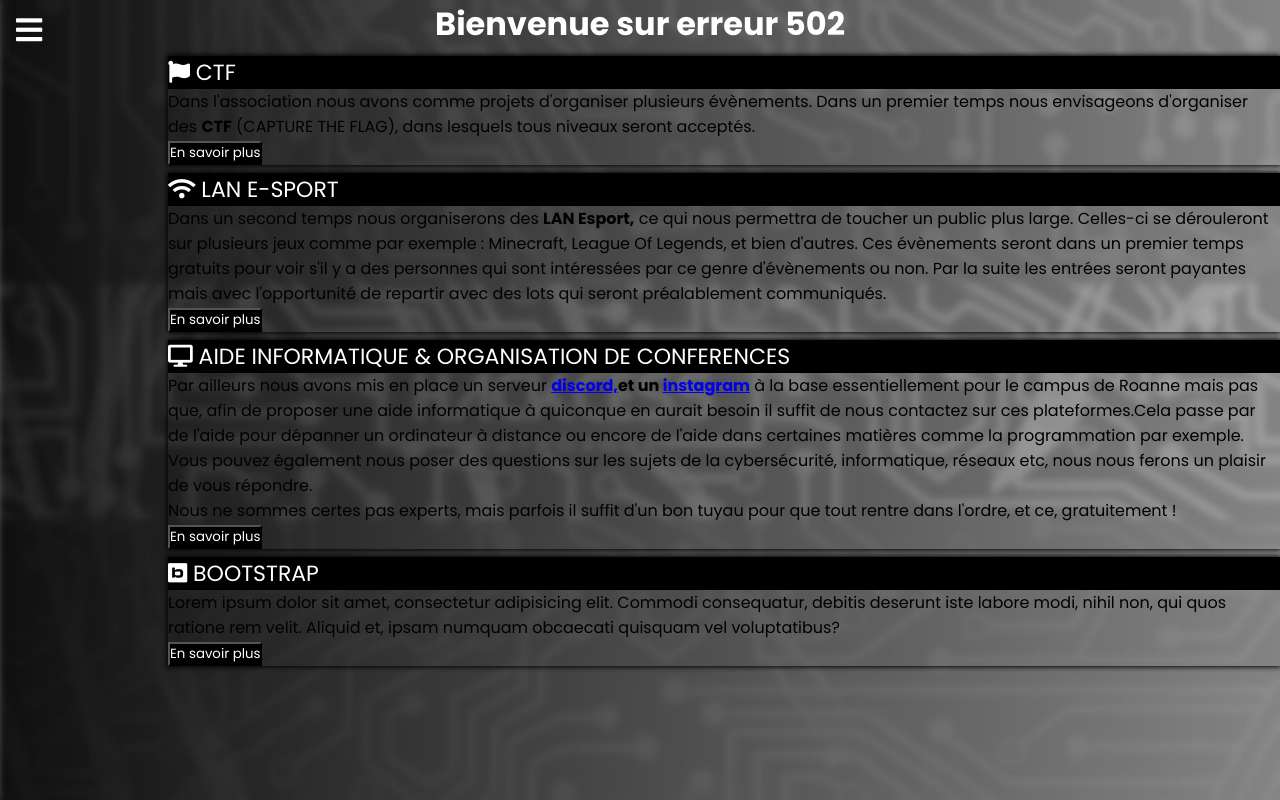
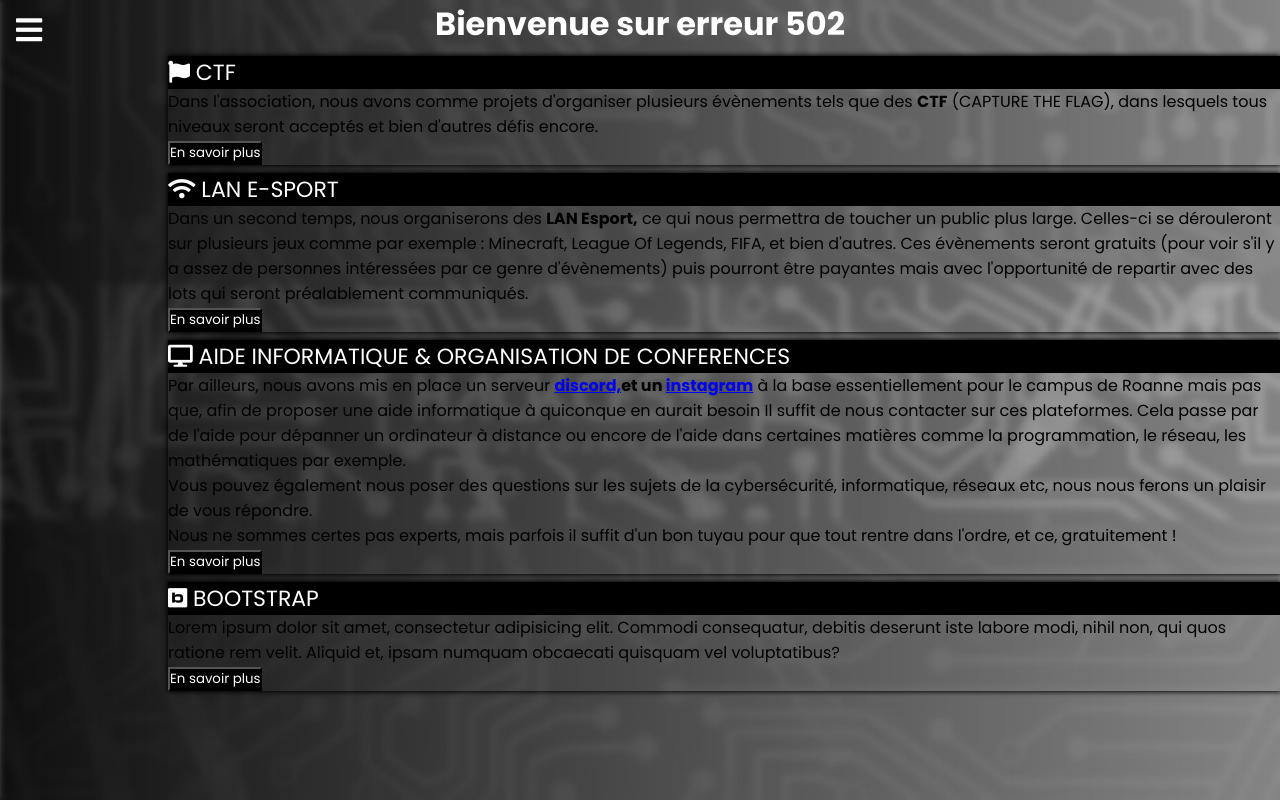
Before and after one commit to cesshack/erreur502, a Symfony app: template templates/ctf/challenges.html.twig in a window 1280 px wide. Run offline with Twig, Linux system fonts and the light colour scheme; the template is opened without the code that fills it, so the values that code supplies are empty; some libraries are stand-ins or nearby versions; some web fonts are replaced.

Commit message:
Update challenges.html.twig

```diff
--- a/templates/ctf/challenges.html.twig
+++ b/templates/ctf/challenges.html.twig
@@ -16,7 +16,7 @@
 
      <link href='https://fonts.googleapis.com/css?family=BenchNine:300,400,700' rel='stylesheet' type='text/css'>
      <title>{% block title %} [ERREUR 502]{% endblock %}</title>
-    <meta name="description" content="Erreur 502 est un site web permettant à chacun de tester et d'améliorer ses connaissances dans le domaine de l'informatique ."
+    <meta name="description" content="Erreur 502 est un site web permettant à chacun de tester et d'améliorer ses connaissances dans le domaine de l'informatique."
     <meta name="keywords" content="hackcess,roanne,rt,iut rt roanne,reseau,info,formation info, hacking, challenge, solution, exercice, hacking challenge, hack challenge, exercice hack, exercice hacking, capture the flag, CTF, security, sécurité, Documentation,Applicatif,Cryptologie,Challenges,Réseaux,Cracking,Web - Client,Programmation,Cryptanalyse,Communauté,Chat Box,Application,Présentation,Session,Transport ,Réseau,Liaison,Physique,Stéganographie,Web - Serveur,Cracking,Réaliste,Informations,L'association,Faiblesses Découvertes,Forum,Le projet,Challenges, Hacking et Sécurité Informatique,Général,Contribuer,IRC,Serveur Discord,Réseau,Capture The Flag,App - Script,Calendrier,CTF all the day,Capture The Flag,Sponsors &amp; Partenaires,App - Système,Forensic,Web,Discuter,">
     <meta name="color-scheme" content="light dark">
     <script>
@@ -111,7 +111,7 @@
                                <i class="fas fa-flag"></i> CTF
                            </div>
                            <div class="card-body">
-                              Dans l'association nous avons comme projets d'organiser plusieurs évènements. Dans un premier temps nous envisageons d'organiser des <strong>CTF</strong> <code>(CAPTURE THE FLAG)</code>,  dans lesquels tous niveaux seront acceptés.
+                              Dans l'association, nous avons comme projets d'organiser plusieurs évènements tels que des <strong>CTF</strong> <code>(CAPTURE THE FLAG)</code>,  dans lesquels tous niveaux seront acceptés et bien d'autres défis encore.
                            </div>
                            <div class="card-footer">
                            <div class="clearfix">
@@ -133,10 +133,10 @@
                                 <i class="fa fa-wifi"></i>  LAN E-SPORT
                             </div>
                             <div class="card-body">
-                                Dans un second temps nous organiserons des <strong>LAN Esport,</strong> ce qui nous permettra de toucher un public plus large. Celles-ci se dérouleront sur plusieurs jeux comme par exemple :
-                 <code>Minecraft, League Of Legends</code>,   et bien d'autres.
-                 Ces évènements seront dans un premier temps gratuits pour voir s'il y a des personnes qui sont intéressées par ce genre d'évènements ou non.
-                Par la suite les entrées seront payantes mais avec l'opportunité de repartir avec des lots qui seront préalablement communiqués.
+                                Dans un second temps, nous organiserons des <strong>LAN Esport,</strong> ce qui nous permettra de toucher un public plus large. Celles-ci se dérouleront sur plusieurs jeux comme par exemple :
+                 <code>Minecraft, League Of Legends, FIFA</code>, et bien d'autres.
+                 Ces évènements seront gratuits (pour voir s'il y a assez de personnes intéressées par ce genre d'évènements) puis pourront être
+                 payantes mais avec l'opportunité de repartir avec des lots qui seront préalablement communiqués.
                             </div>
                             <div class="card-footer">
                                 <div class="clearfix">
@@ -158,8 +158,9 @@
                                 <i class="fa fa-desktop"></i>  AIDE INFORMATIQUE & ORGANISATION DE CONFERENCES
                             </div>
                             <div class="card-body">
-                                Par ailleurs nous avons mis en place un serveur <a href="https://discord.io/hackcess"><strong>discord,</a>et un <a href="https://www.instagram.com/hack_cess/">instagram</strong></a> à la base essentiellement pour le campus de Roanne mais pas que, afin de proposer une aide informatique
-                  à quiconque en aurait besoin il suffit de nous contactez sur ces plateformes.Cela passe par de l'aide pour dépanner un ordinateur à distance ou encore de l'aide dans certaines matières comme la programmation par exemple.<br>
+                                Par ailleurs, nous avons mis en place un serveur <a href="https://discord.io/hackcess"><strong>discord,</a>et un <a href="https://www.instagram.com/hack_cess/">instagram</strong></a> à la base essentiellement
+				pour le campus de Roanne mais pas que, afin de proposer une aide informatique
+                  à quiconque en aurait besoin Il suffit de nous contacter sur ces plateformes. Cela passe par de l'aide pour dépanner un ordinateur à distance ou encore de l'aide dans certaines matières comme la programmation, le réseau, les mathématiques par exemple.<br>
                   Vous pouvez également nous poser des questions sur les sujets de la cybersécurité, informatique, réseaux etc, nous nous ferons un plaisir de vous répondre.<br>
                   Nous ne sommes certes pas experts, mais parfois il suffit d'un bon tuyau pour que tout rentre dans l'ordre, et ce, gratuitement !
                             </div>
```
